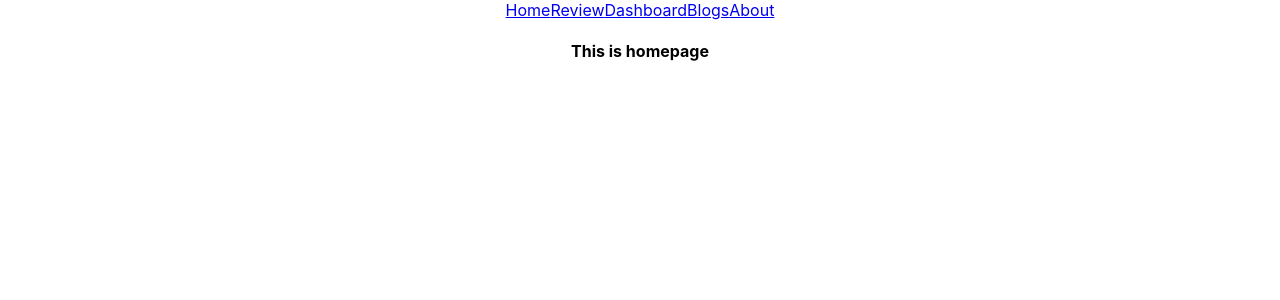
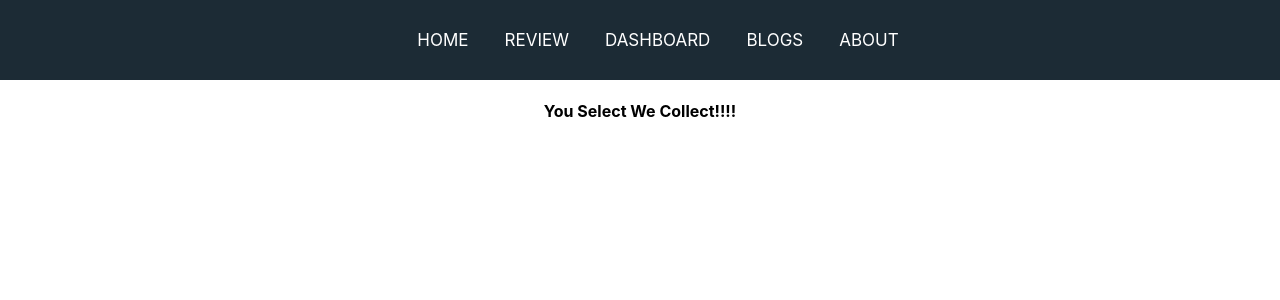
Before and after one commit to MH-Shawon/Product-Analysis, a React (Create React App) app: page / in a window 1280 px wide. Shown: the top 300 px of the page. Built offline with nearby package versions, Linux system fonts and the light colour scheme.

Commit message:
home fixed

```diff
--- a/src/App.js
+++ b/src/App.js
@@ -1,4 +1,5 @@
 import './App.css';
+import Home from './Component/Home/Home';
 import NavBar from './Component/NavBar/NavBar';
 
 
@@ -6,9 +7,7 @@ function App() {
   return (
     <div className="App">
       <NavBar></NavBar>
-    <h4>
-      This is homepage
-    </h4>
+    <Home></Home>
 
     </div>
   );
--- /dev/null
+++ b/src/Component/Home/Home.js
@@ -0,0 +1,13 @@
+import React from 'react';
+import './Home.css'
+const Home = () => {
+    return (
+        <div className='home'>
+            <h4>
+                You Select <span>We Collect!!!!</span>
+            </h4>
+        </div>
+    );
+};
+
+export default Home;
--- a/src/Component/NavBar/NavBar.css
+++ b/src/Component/NavBar/NavBar.css
@@ -0,0 +1,20 @@
+.header{
+    height: 80px;
+    background-color: #1C2B35;
+    display: flex;
+    align-items: center;
+    justify-content: center;
+    padding-left: 140px;
+    padding-right: 140px;
+}
+
+.header a{
+    color: #FFFFFF;
+    text-decoration: none;
+    font-size: 17px;
+    margin-left: 36px;
+}
+
+.header a:hover{
+    color: orange;
+};
--- a/src/Component/NavBar/NavBar.js
+++ b/src/Component/NavBar/NavBar.js
@@ -1,14 +1,17 @@
 import React from 'react';
-
+import './NavBar.css'
 const NavBar = () => {
     return (
-        <div>
-            <a href="home">Home</a>
-            <a href="review">Review</a>
-            <a href="dashboard">Dashboard</a>
-            <a href="blogs">Blogs</a>
-            <a href="about">About</a>
-        </div>
+        <nav className='header'>
+            <div>
+            <a href="home">HOME</a>
+            <a href="review">REVIEW</a>
+            <a href="dashboard">DASHBOARD</a>
+            <a href="blogs">BLOGS</a>
+            <a href="about">ABOUT</a>
+            </div>
+        </nav>
+
     );
 };
 
```
Also changed, not shown: src/Component/Home/Home.css (added).
